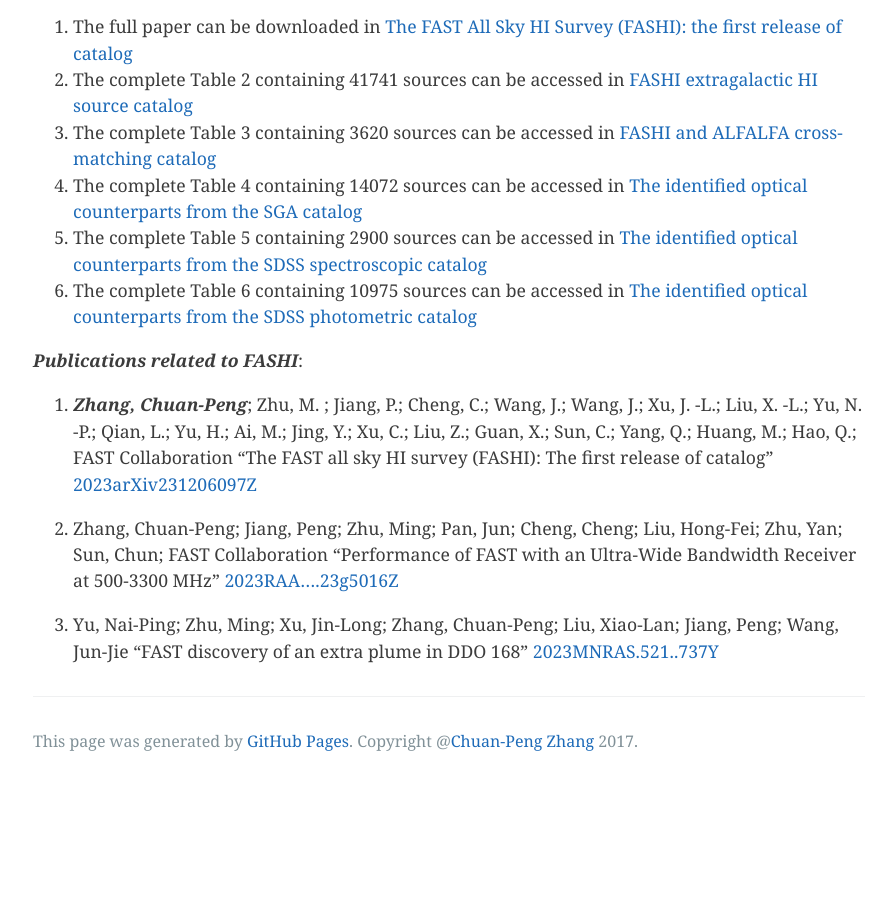
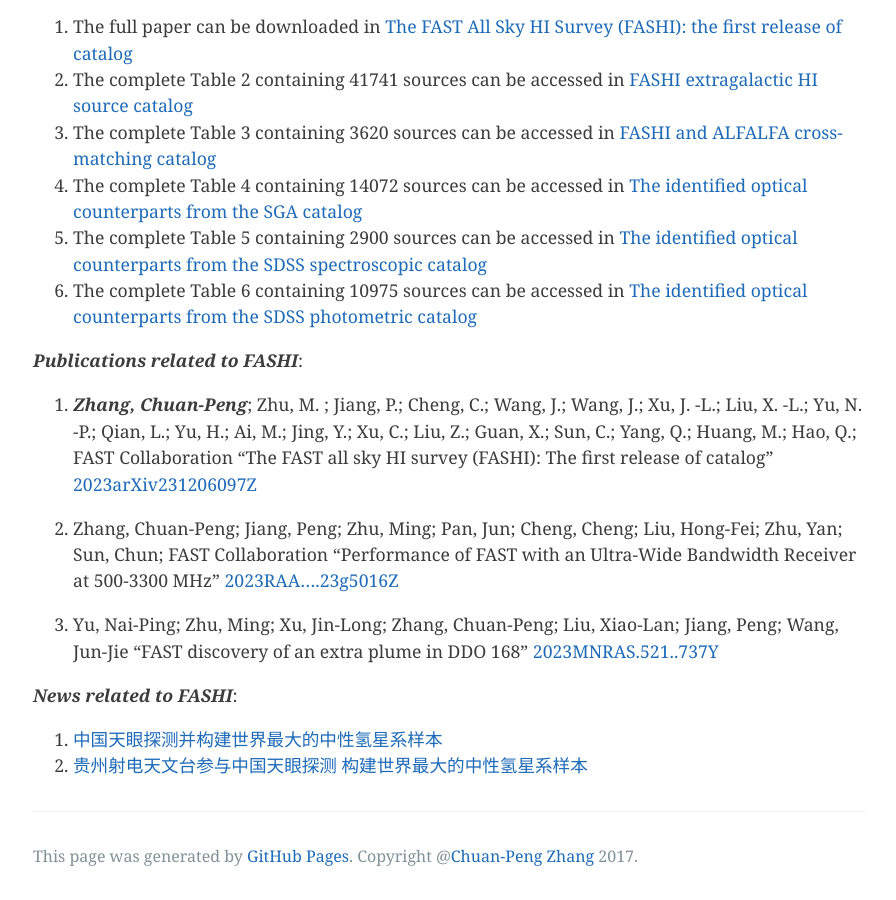
Before and after one commit to zcp521/zcp521.github.io, a Jekyll site: the page built from fashi.md, in a window 1280 px wide and 900 px high, scrolled down 2780 px. Shown: the whole window, without its empty margins (191-1087 px from the left). Built offline with Jekyll 4.4.1, drawn with Linux system fonts in a browser that asks for light colours; before the commit the page ends 3565 px from its top, so only the background shows below that.

Commit message:
Update fashi.md

```diff
--- a/fashi.md
+++ b/fashi.md
@@ -116,3 +116,8 @@
 1. Yu, Nai-Ping; Zhu, Ming; Xu, Jin-Long; Zhang, Chuan-Peng; Liu, Xiao-Lan; Jiang, Peng; Wang, Jun-Jie
 	"FAST discovery of an extra plume in DDO 168"
 	[2023MNRAS.521..737Y](https://ui.adsabs.harvard.edu/abs/2023MNRAS.521..737Y/abstract)
+
+***News related to FASHI***:
+
+1. [中国天眼探测并构建世界最大的中性氢星系样本](https://blog.sciencenet.cn/blog-528739-1413561.html)
+2. [贵州射电天文台参与中国天眼探测 构建世界最大的中性氢星系样本](http://news.gzu.edu.cn/2023/1211/c11069a210339/page.htm)
```
